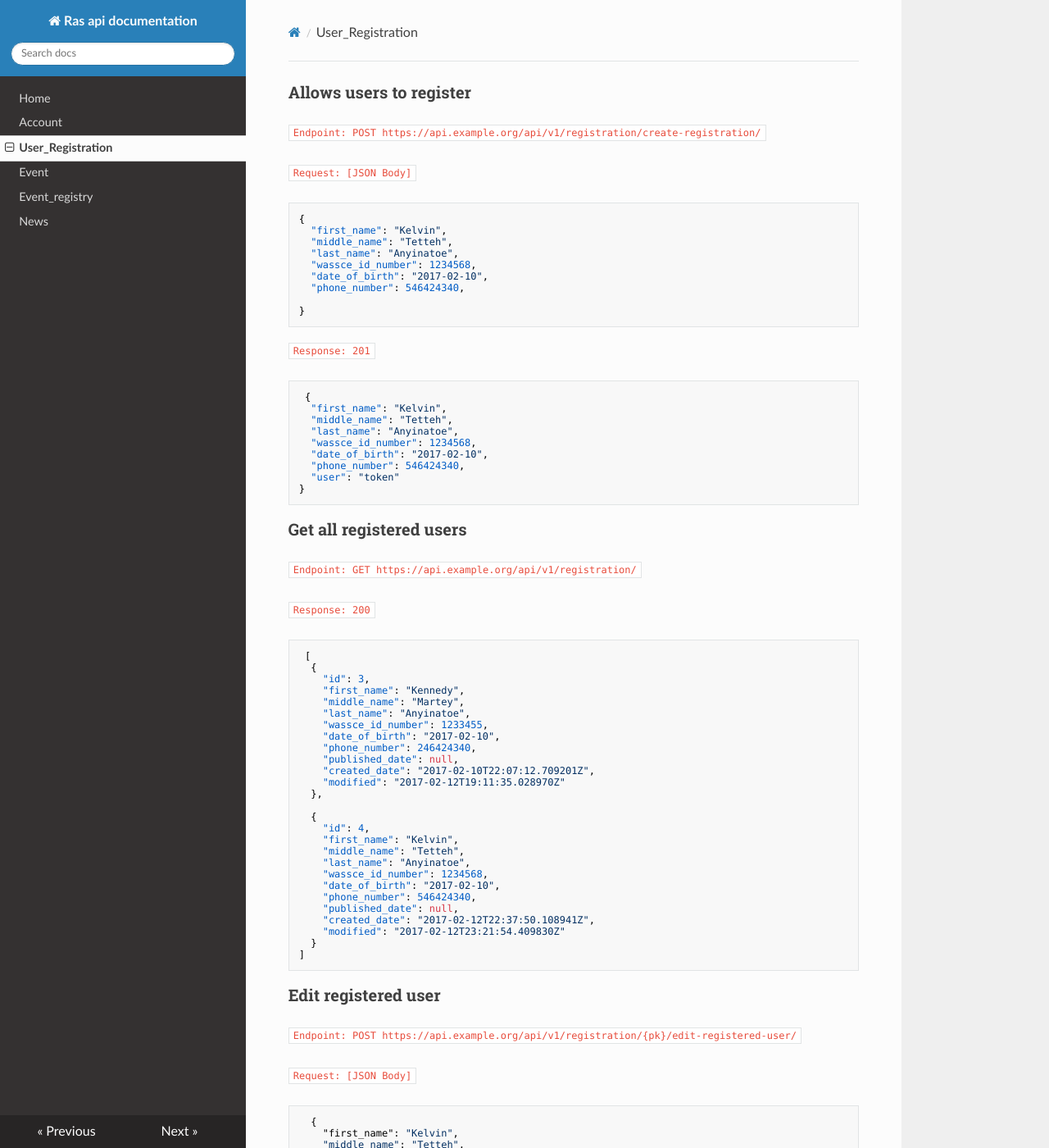
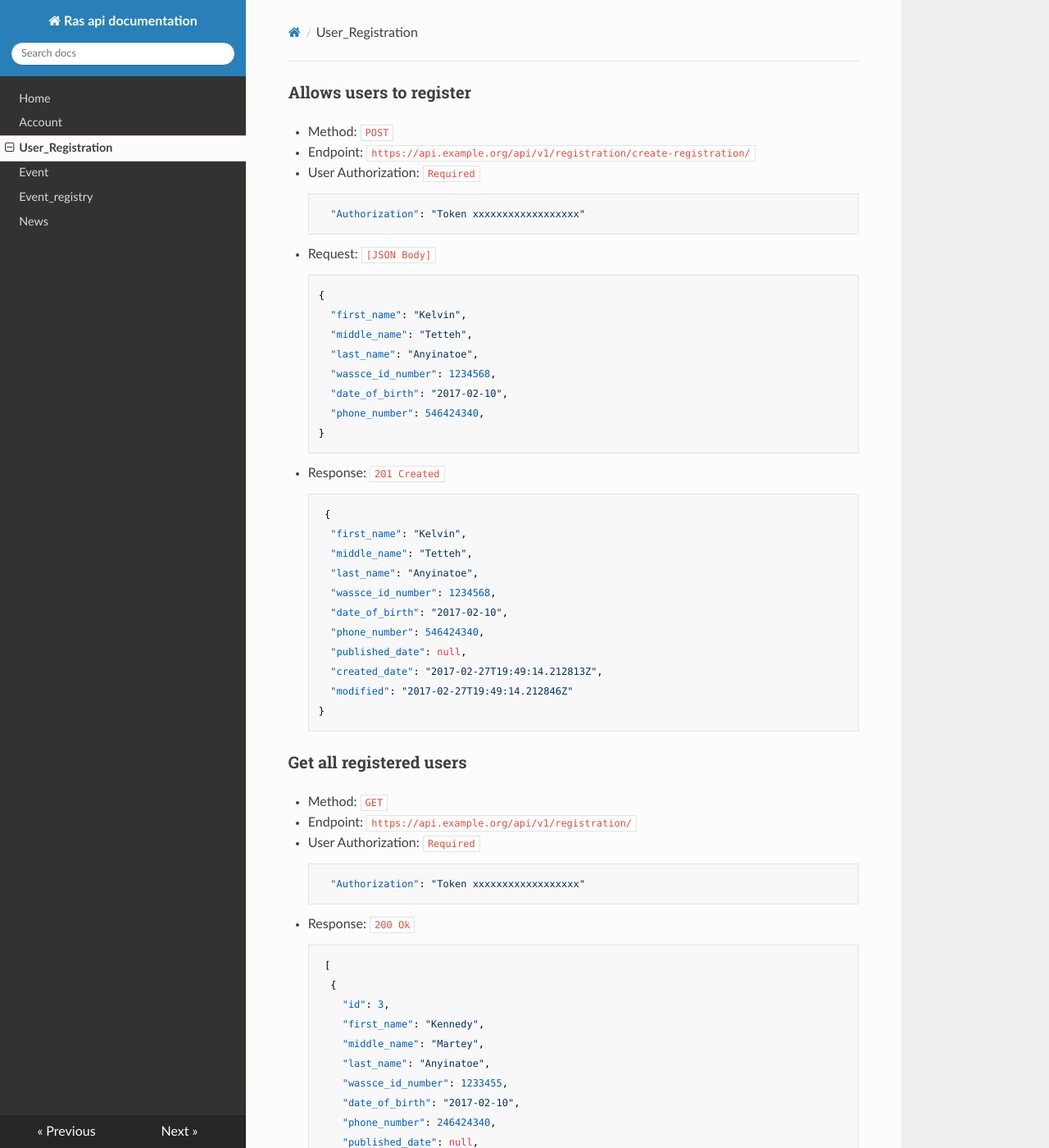
Before and after one commit to rasghana/ras_docs, an MkDocs documentation site: the page built from docs/user_registration.md, in a window 1280 px wide and 1400 px high. Shown: the whole window at 82% size. Built offline with MkDocs 1.6.1, drawn with Linux system fonts in a browser that asks for light colours; nearby versions of some CDN libraries; old or Windows-style settings are respelled for this version of MkDocs; some of the changed text lies outside the part shown.

Commit message:
added methods to api doc

```diff
--- a/docs/user_registration.md
+++ b/docs/user_registration.md
@@ -1,83 +1,109 @@
 ### Allows users to register
 
-`Endpoint: POST https://api.example.org/api/v1/registration/create-registration/`
+- Method: `POST`
 
-  ``Request: [JSON Body]``
+- Endpoint: `https://api.example.org/api/v1/registration/create-registration/`
 
-    {
-      "first_name": "Kelvin",
-      "middle_name": "Tetteh",
-      "last_name": "Anyinatoe",
-      "wassce_id_number": 1234568,
-      "date_of_birth": "2017-02-10",
-      "phone_number": 546424340,
+- User Authorization: ``Required``
 
-    }
+          "Authorization": "Token xxxxxxxxxxxxxxxxxx"
 
-  `Response: 201`
+  - Request: ``[JSON Body]``
 
-     {
-      "first_name": "Kelvin",
-      "middle_name": "Tetteh",
-      "last_name": "Anyinatoe",
-      "wassce_id_number": 1234568,
-      "date_of_birth": "2017-02-10",
-      "phone_number": 546424340,
-      "user": "token"
-    }
+        {
+          "first_name": "Kelvin",
+          "middle_name": "Tetteh",
+          "last_name": "Anyinatoe",
+          "wassce_id_number": 1234568,
+          "date_of_birth": "2017-02-10",
+          "phone_number": 546424340,
+        }
+
+  - Response: `201 Created`
+
+         {
+          "first_name": "Kelvin",
+          "middle_name": "Tetteh",
+          "last_name": "Anyinatoe",
+          "wassce_id_number": 1234568,
+          "date_of_birth": "2017-02-10",
+          "phone_number": 546424340,
+          "published_date": null,
+          "created_date": "2017-02-27T19:49:14.212813Z",
+          "modified": "2017-02-27T19:49:14.212846Z"
+        }
 
 ### Get all registered users
-`Endpoint: GET https://api.example.org/api/v1/registration/`
 
-  `Response: 200`
+- Method: `GET`
 
-     [
-      {
-        "id": 3,
-        "first_name": "Kennedy",
-        "middle_name": "Martey",
-        "last_name": "Anyinatoe",
-        "wassce_id_number": 1233455,
-        "date_of_birth": "2017-02-10",
-        "phone_number": 246424340,
-        "published_date": null,
-        "created_date": "2017-02-10T22:07:12.709201Z",
-        "modified": "2017-02-12T19:11:35.028970Z"
-      },
+- Endpoint: `https://api.example.org/api/v1/registration/`
 
-      {
-        "id": 4,
-        "first_name": "Kelvin",
-        "middle_name": "Tetteh",
-        "last_name": "Anyinatoe",
-        "wassce_id_number": 1234568,
-        "date_of_birth": "2017-02-10",
-        "phone_number": 546424340,
-        "published_date": null,
-        "created_date": "2017-02-12T22:37:50.108941Z",
-        "modified": "2017-02-12T23:21:54.409830Z"
-      }
-    ]
+- User Authorization: ``Required``
+
+          "Authorization": "Token xxxxxxxxxxxxxxxxxx"
+
+  - Response: `200 Ok`
+
+         [
+          {
+            "id": 3,
+            "first_name": "Kennedy",
+            "middle_name": "Martey",
+            "last_name": "Anyinatoe",
+            "wassce_id_number": 1233455,
+            "date_of_birth": "2017-02-10",
+            "phone_number": 246424340,
+            "published_date": null,
+            "created_date": "2017-02-10T22:07:12.709201Z",
+            "modified": "2017-02-12T19:11:35.028970Z"
+          },
+          {
+            "id": 4,
+            "first_name": "Kelvin",
+            "middle_name": "Tetteh",
+            "last_name": "Anyinatoe",
+            "wassce_id_number": 1234568,
+            "date_of_birth": "2017-02-10",
+            "phone_number": 546424340,
+            "published_date": null,
+            "created_date": "2017-02-12T22:37:50.108941Z",
+            "modified": "2017-02-12T23:21:54.409830Z"
+          }
+        ]
 
 ### Edit registered user
-`Endpoint: POST https://api.example.org/api/v1/registration/{pk}/edit-registered-user/`
 
-  ``Request: [JSON Body]``
+- Method: `POST`
 
-      {
-        "first_name": "Kelvin",
-        "middle_name": "Tetteh",
-        "last_name": "Anyinatoe",
-        "wassce_id_number": 1234568,
-        "date_of_birth": "2017-02-10",
-        "phone_number": 546424340,
-      }
-      Response: 201
-       {
-        "first_name": "Kelvin",
-        "middle_name": "Tetteh",
-        "last_name": "Anyinatoe",
-        "wassce_id_number": 1234568,
-        "date_of_birth": "2017-02-10",
-        "phone_number": 546424340,
-      }
+- Endpoint: `https://api.example.org/api/v1/registration/{pk}/edit-registered-user/`
+
+  - User Authorization: ``Required``
+
+          "Authorization": "Token xxxxxxxxxxxxxxxxxx"
+
+  - Request: ``[JSON Body]``
+
+          {
+            "first_name": "Kelvin",
+            "middle_name": "Tetteh",
+            "last_name": "Anyinatoe",
+            "wassce_id_number": 1234568,
+            "date_of_birth": "2017-02-10",
+            "phone_number": 546424340,
+          }
+
+  - Response: `201 Created`
+
+           {
+            "id": 4,
+            "first_name": "Kelvin",
+            "middle_name": "Tetteh",
+            "last_name": "Anyinatoe",
+            "wassce_id_number": 1234568,
+            "date_of_birth": "2017-02-10",
+            "phone_number": 546424340,
+            "published_date": null,
+            "created_date": "2017-02-12T22:37:50.108941Z",
+            "modified": "2017-02-12T23:21:54.409830Z"
+           }
```
Also changed, not shown: docs/account_registration.md (+28 -22 lines), docs/event_registry.md (+66 -42 lines), docs/events.md (+27 -22 lines), docs/news.md (+28 -38 lines).
